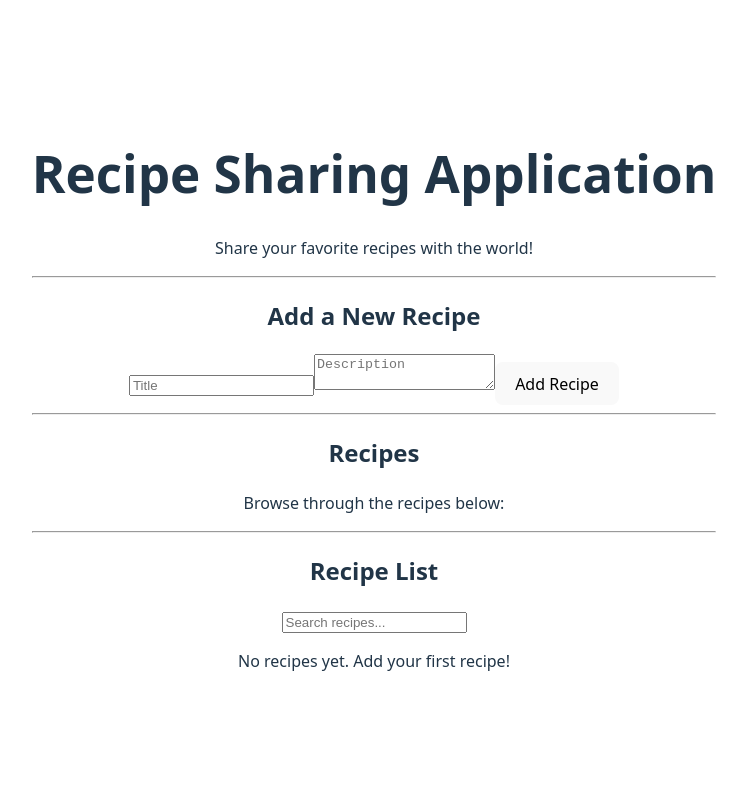
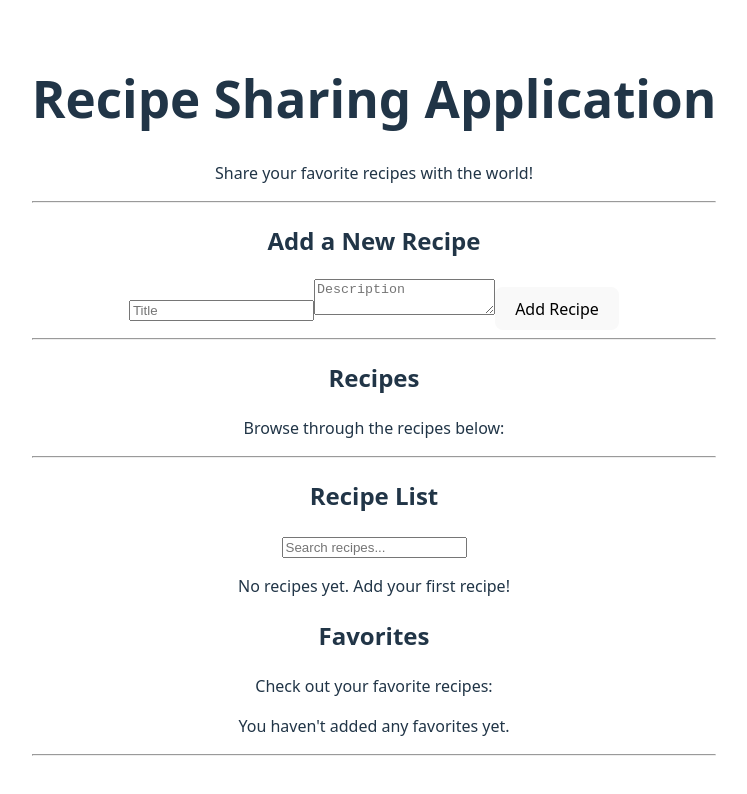
Before and after one commit to donsimon505/alx-fe-reactjs, a React (Vite) app in the folder recipe-sharing-app/: page / in a window 1280 px wide. Shown: the top 794 px of the page, without its empty margins (266-1013 px from the left). Built offline with nearby package versions, Linux system fonts and the light colour scheme.

Commit message:
Addition of FavoritesList

```diff
--- a/recipe-sharing-app/src/components/FavoritesList.jsx
+++ b/recipe-sharing-app/src/components/FavoritesList.jsx
@@ -1,21 +1,25 @@
 import { useRecipeStore } from "./recipeStore";
 
 const FavoritesList = () => {
-  const favorites = useRecipeStore((state) =>
-    state.favorites.map((id) =>
-      state.recipes.find((recipe) => recipe.id === id)
-    )
+  const recipes = useRecipeStore((state) => state.recipes);
+  const favorites = useRecipeStore((state) => state.favorites);
+
+  const favoriteRecipes = favorites.map((id) =>
+    recipes.find((recipe) => recipe.id === id)
   );
 
   return (
     <div>
-      <h2>My Favorites</h2>
-      {favorites.map((recipe) => (
-        <div key={recipe.id}>
-          <h3>{recipe.title}</h3>
-          <p>{recipe.description}</p>
-        </div>
-      ))}
+      {favoriteRecipes.length === 0 ? (
+        <p>You haven't added any favorites yet.</p>
+      ) : (
+        favoriteRecipes.map((recipe) => (
+          <div key={recipe.id}>
+            <h3>{recipe.title}</h3>
+            <p>{recipe.description}</p>
+          </div>
+        ))
+      )}
     </div>
   );
 };
--- a/recipe-sharing-app/src/components/Home.jsx
+++ b/recipe-sharing-app/src/components/Home.jsx
@@ -1,5 +1,6 @@
 import AddRecipeForm from "./AddRecipeForm";
 import RecipeList from "./RecipeList";
+import FavoritesList from "./FavoritesList";
 
 function Home() {
   return (
@@ -13,6 +14,10 @@ function Home() {
       <p>Browse through the recipes below:</p>
       <hr />
       <RecipeList />
+      <h2>Favorites</h2>
+      <p>Check out your favorite recipes:</p>
+      <FavoritesList />
+      <hr />
     </>
   );
 }
```
